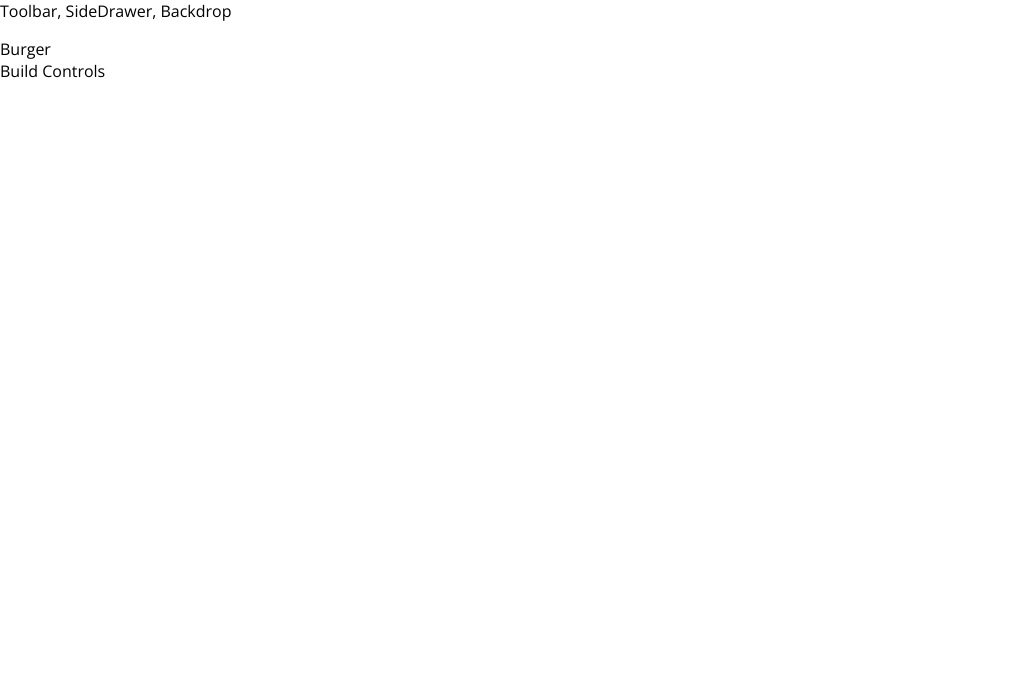
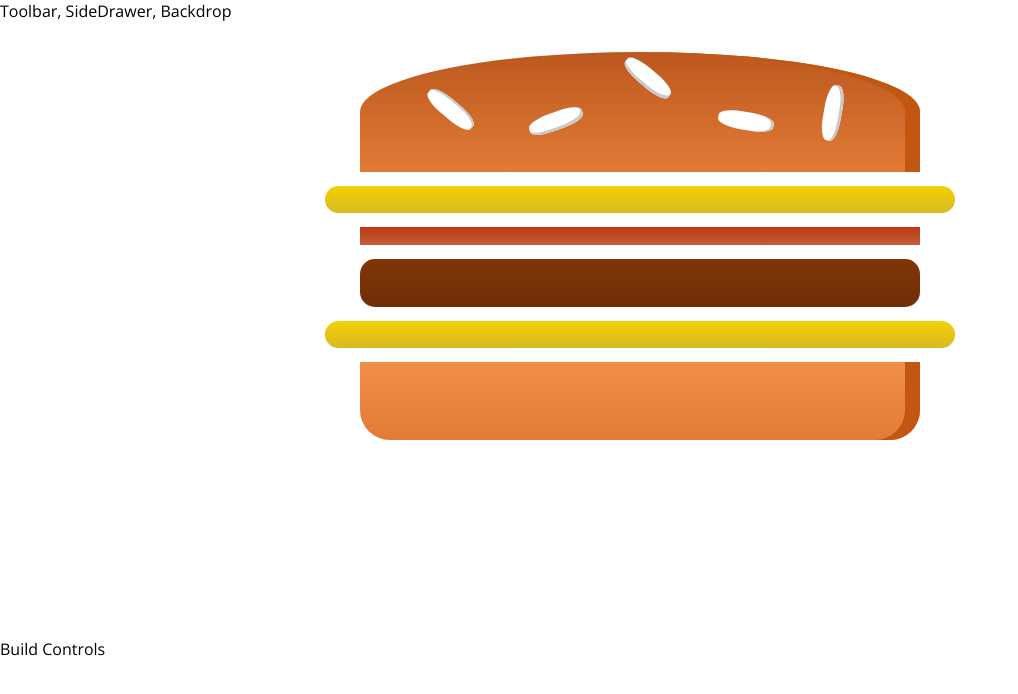
Before and after one commit to Tomekzako/The-Burger-Builder, a React app: page / in a window 1280 px wide. Shown: the top 694 px of the page, without its empty margins (0-1018 px from the left). Built offline with nearby package versions, Linux system fonts and the light colour scheme.

Commit message:
Starting the Burger Component

```diff
--- a/src/components/Burger/Burger.css
+++ b/src/components/Burger/Burger.css
@@ -1,5 +1,5 @@
 .Burger {
-    width: 100%;
+    width: 90%;
     margin: auto;
     height: 250px;
     overflow: scroll;
@@ -7,7 +7,7 @@
     font-weight: bold;
     font-size: 1.2rem;
 }
-@media(min-width: 500px) and (min-height: 400px) {
+@media(min-width: 500px) and (max-height: 400px) {
     .Burger {
         width: 350px;
         height: 300px;
--- a/src/components/Burger/Burger.js
+++ b/src/components/Burger/Burger.js
@@ -0,0 +1,19 @@
+import React from 'react';
+import classes from './Burger.css';
+import BurgerIngredient from './BurgerIngredients/BurgerIngredients';
+
+const burger = (props) => {
+    return (
+        <div className={classes.Burger}>
+            <BurgerIngredient type="bread-top" />
+            <BurgerIngredient type="cheese" />
+            <BurgerIngredient type="bacon" />
+            <BurgerIngredient type="meat" />
+            <BurgerIngredient type="cheese" />
+            <BurgerIngredient type="bread-bottom" />
+        </div>
+    );
+}
+
+
+export default burger;
--- a/src/components/Burger/BurgerIngredients/BurgerIngredients.js
+++ b/src/components/Burger/BurgerIngredients/BurgerIngredients.js
@@ -39,7 +39,7 @@
     }
  }
 
- BurgerIngredient.PropTypes = {
+ BurgerIngredient.propTypes = {
     type: PropTypes.string.isRequired
  };
 
--- a/src/containers/BurgerBuilder/BurgerBuilder.js
+++ b/src/containers/BurgerBuilder/BurgerBuilder.js
@@ -1,11 +1,12 @@
 import React, {Component} from 'react';
 import Aux from '../../hoc/Auxiliary';
+import Burger from '../../components/Burger/Burger';
 
 class BurgerBuilder extends Component {
     render () {
         return (
             <Aux>
-                <div>Burger</div>
+                <Burger />
                 <div>Build Controls</div>
             </Aux>
         );
```
